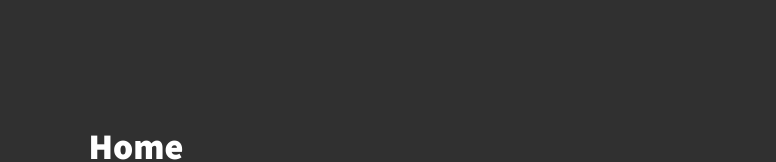
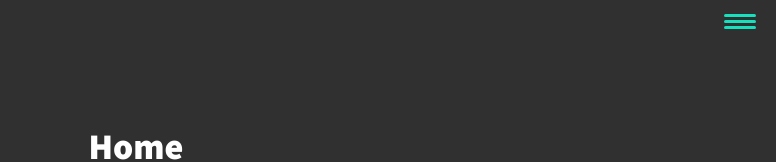
Before and after one commit to DanielJrPuente/PortfolioWeb, a website: page index.html in a window 1280 px wide. Shown: the top 162 px of the page, without its empty margins (504-1280 px from the left). Drawn offline with nearby package versions, Linux system fonts and the light colour scheme.

Commit message:
Styling toggle navigation

```diff
--- a/src/scss/header/_header.scss
+++ b/src/scss/header/_header.scss
@@ -47,3 +47,41 @@ header {
 .nav__link:hover {
     color: v.$clr-accent;
 }
+
+.nav-toggle {
+    padding: .25em;
+    background: transparent;
+    border: 0;
+    cursor: pointer;
+    position: absolute;
+    right: 1em;
+    top: 1em;
+    z-index: 1000;
+}
+
+.hamburger {
+    display: block;
+    position: relative;
+}
+
+.hamburger,
+.hamburger::before,
+.hamburger::after {
+    background: v.$clr-accent;
+    width: 2em;
+    height: 3px;
+    border-radius: 1em;
+    transition: transform 250ms ease-in-out;
+}
+
+
+.hamburger::before,
+.hamburger::after {
+    content: '';
+    position: absolute;
+    left: 0;
+    right: 0;
+}
+
+.hamburger::before { top: 6px; }
+.hamburger::after { bottom: 6px; }
```
Also changed, not shown: build/css/app.css.
